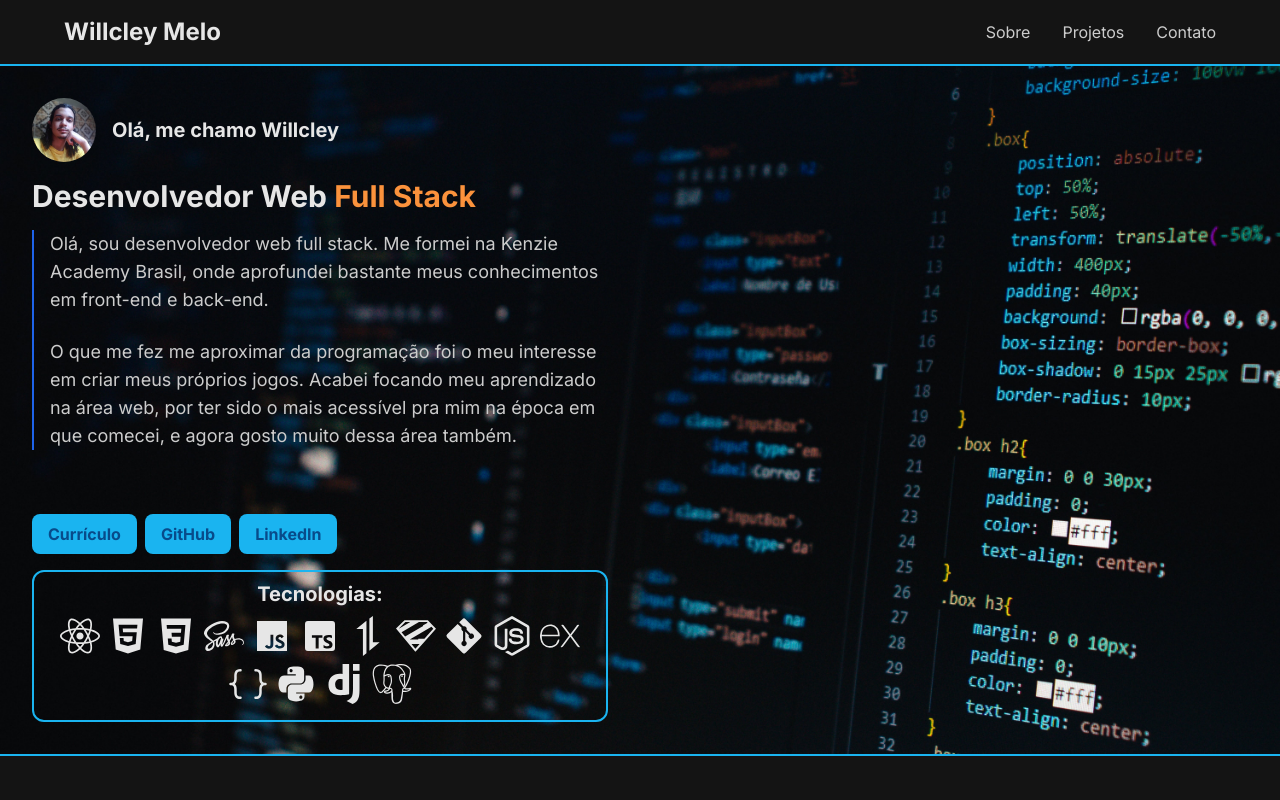
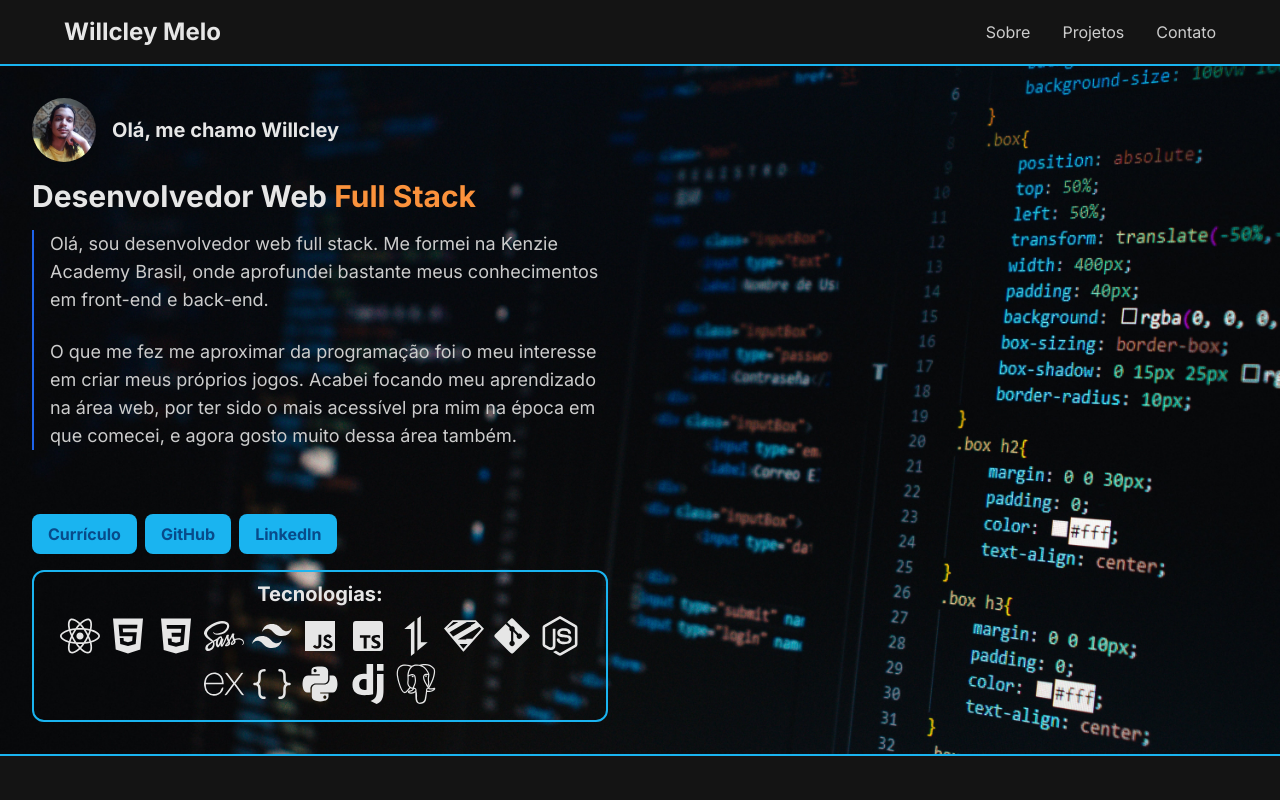
Before and after one commit to Willcley/Portif-lio, a Next.js app: page / in a window 1280 px wide. Shown: the top 800 px of the page. Built offline with nearby package versions, Linux system fonts and the light colour scheme.

Commit message:
feat: add tailwindcss

```diff
--- a/src/databases/techList.js
+++ b/src/databases/techList.js
@@ -14,7 +14,7 @@ import {
     SiExpress,
     SiDjango,
     SiPostgresql,
-    SiReacthookform,
+    SiTailwindcss,
 } from "react-icons/si";
 import { PiBracketsCurly } from "react-icons/pi";
 
@@ -38,6 +38,11 @@ export const techList = [
         icon: <FaSass size={40} />,
         title: "Sass",
         link: "https://sass-lang.com",
+    },
+    {
+        icon: <SiTailwindcss size={40} />,
+        title: "Tailwindcss",
+        link: "https://tailwindcss.com",
     },
     {
         icon: <BiLogoJavascript size={40} />,
```
